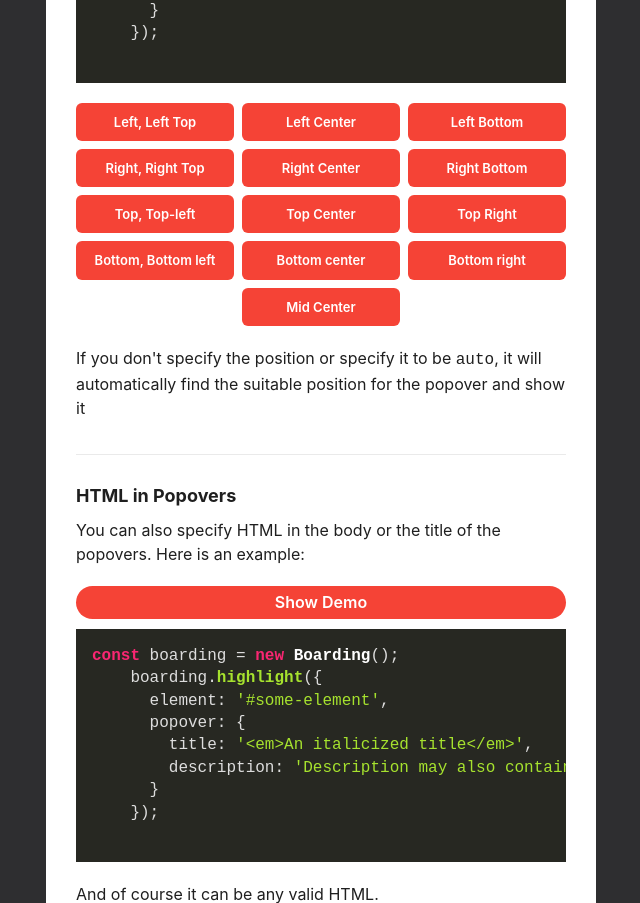
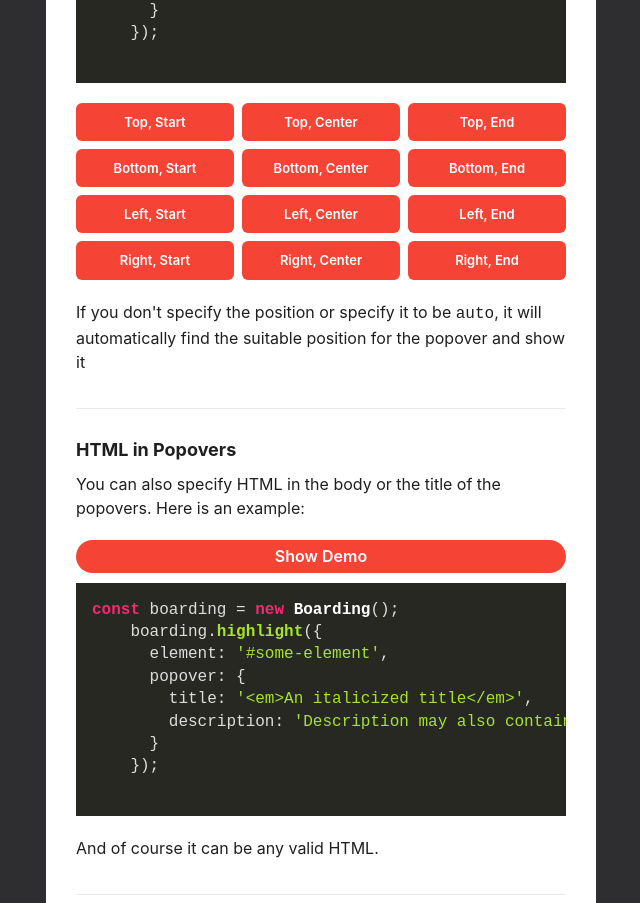
Before and after one commit to josias-r/boarding.js, a website built with Vite: page index.html in a window 1280 px wide. Shown: the part 3218-4121 px from the top of the page, without its empty margins (319-959 px from the left). Built offline with nearby package versions, Linux system fonts and the light colour scheme; files whose address does not match are found by name.

Commit message:
fix: fix demo errors

```diff
--- a/index.html
+++ b/index.html
@@ -272,68 +272,42 @@
         </div>
         <div class="section__example">
           <div class="top-90 position-btns" id="position-btns">
-            <a href="#" id="position-btn-left" data-alignment="left"
-              >Left, Left Top</a
+            <a href="#" data-alignment="start" data-preferredside="top"
+              >Top, Start</a
             >
-            <a
-              href="#"
-              id="position-btn-left-center"
-              data-alignment="left-center"
-              >Left Center</a
+            <a href="#" data-alignment="center" data-preferredside="top"
+              >Top, Center</a
             >
-            <a
-              href="#"
-              id="position-btn-left-bottom"
-              data-alignment="left-bottom"
-              >Left Bottom</a
+            <a href="#" data-alignment="end" data-preferredside="top"
+              >Top, End</a
             >
-
-            <a href="#" id="position-btn-right" data-alignment="right"
-              >Right, Right Top</a
+            <a href="#" data-alignment="start" data-preferredside="bottom"
+              >Bottom, Start</a
             >
-            <a
-              href="#"
-              id="position-btn-right-center"
-              data-alignment="right-center"
-              >Right Center</a
+            <a href="#" data-alignment="center" data-preferredside="bottom"
+              >Bottom, Center</a
             >
-            <a
-              href="#"
-              id="position-btn-right-bottom"
-              data-alignment="right-bottom"
-              >Right Bottom</a
+            <a href="#" data-alignment="end" data-preferredside="bottom"
+              >Bottom, End</a
             >
-
-            <a href="#" id="position-btn-top" data-alignment="top"
-              >Top, Top-left</a
+            <a href="#" data-alignment="start" data-preferredside="left"
+              >Left, Start</a
             >
-            <a href="#" id="position-btn-top-center" data-alignment="top-center"
-              >Top Center</a
+            <a href="#" data-alignment="center" data-preferredside="left"
+              >Left, Center</a
             >
-            <a href="#" id="position-btn-top-right" data-alignment="top-right"
-              >Top Right</a
+            <a href="#" data-alignment="end" data-preferredside="left"
+              >Left, End</a
             >
-
-            <a href="#" id="position-btn-bottom" data-alignment="bottom"
-              >Bottom, Bottom left</a
+            <a href="#" data-alignment="start" data-preferredside="right"
+              >Right, Start</a
             >
-            <a
-              href="#"
-              id="position-btn-bottom-center"
-              data-alignment="bottom-center"
-              >Bottom center</a
+            <a href="#" data-alignment="center" data-preferredside="right"
+              >Right, Center</a
             >
-            <a
-              href="#"
-              id="position-btn-bottom-right"
-              data-alignment="bottom-right"
-              >Bottom right</a
+            <a href="#" data-alignment="end" data-preferredside="right"
+              >Right, End</a
             >
-
-            <a href="#" id="position-btn-mid-center" data-alignment="mid-center"
-              >Mid Center</a
-            >
-            <!-- <a href="#" id="position-btn-auto" data-alignment="auto">Auto</a> -->
           </div>
           <p class="top-20">
             If you don't specify the position or specify it to be
--- a/package.json
+++ b/package.json
@@ -15,6 +15,7 @@
     "preview": "vite preview"
   },
   "devDependencies": {
+    "highlight.js": "^11.6.0",
     "typescript": "^4.6.4",
     "vite": "^3.2.0"
   }
--- a/src/lib/boarding.ts
+++ b/src/lib/boarding.ts
@@ -21,8 +21,9 @@ import {
  * Plugin class that drives the plugin
  */
 class Boarding {
+  public isActivated: boolean;
+
   private options; // type will get inferred with default values being required
-  private isActivated: boolean;
   private steps: HighlightElement[];
   private currentStep: number;
   private currentMovePrevented: boolean;
@@ -446,9 +447,10 @@ class Boarding {
         // popover options
         title: currentStep.popover.title,
         description: currentStep.popover.description,
-        prefferedSide: currentStep.popover.prefferedSide,
-        alignment: currentStep.popover.alignment,
         // hybrid options
+        prefferedSide:
+          currentStep.popover.prefferedSide || this.options.prefferedSide,
+        alignment: currentStep.popover.alignment || this.options.alignment,
         showButtons:
           currentStep.popover.showButtons || this.options.showButtons,
         doneBtnText:
--- a/src/main.ts
+++ b/src/main.ts
@@ -1,6 +1,7 @@
 import "./lib/boarding.css";
 import { BoardingStepDefinition } from "./lib/boarding-types";
 import { Boarding } from "./lib/main";
+import hljs from "highlight.js";
 
 import "./demo/styles/styles.css";
 
@@ -14,6 +15,8 @@ document.addEventListener("DOMContentLoaded", function () {
         description:
           "This is just one use-case, make sure to check out the rest of the docs below.",
         nextBtnText: "Okay, Start!",
+        prefferedSide: "left",
+        alignment: "center",
       },
     },
     {
@@ -37,7 +40,7 @@ document.addEventListener("DOMContentLoaded", function () {
         title: "Let's talk features",
         description:
           "You may leave your mouse and use the <strong>arrow keys</strong> to move next and back or <strong>escape key</strong> anytime to close this",
-        position: "bottom",
+        prefferedSide: "bottom",
       },
     },
     {
@@ -54,7 +57,7 @@ document.addEventListener("DOMContentLoaded", function () {
         title: "Feature Introductions",
         description:
           "With it's powerful API you can use it to make programmatic or user driven feature introductions",
-        position: "bottom",
+        prefferedSide: "bottom",
       },
     },
     {
@@ -63,7 +66,7 @@ document.addEventListener("DOMContentLoaded", function () {
         title: "Focus Shifters",
         description:
           "If some element or part of the page needs user's interaction, you can just call the highlight method. Boarding will take care of driving the user there",
-        position: "bottom",
+        prefferedSide: "bottom",
       },
     },
     {
@@ -72,7 +75,7 @@ document.addEventListener("DOMContentLoaded", function () {
         title: "Highly Customizable",
         description:
           "Boarding has a powerful API allowing you to customize the experience as much as you can.",
-        position: "bottom",
+        prefferedSide: "bottom",
       },
     },
     {
@@ -81,7 +84,7 @@ document.addEventListener("DOMContentLoaded", function () {
         title: "User Friendly",
         description:
           "Your users can control it with the arrow keys on keyboard, or escape to close it",
-        position: "bottom",
+        prefferedSide: "bottom",
       },
     },
     {
@@ -121,7 +124,8 @@ document.addEventListener("DOMContentLoaded", function () {
   const animatedTourBoarding = new Boarding({
     animate: true,
     opacity: 0.8,
-    padding: 5,
+    padding: 10,
+    offset: 20,
     showButtons: true,
   });
 
@@ -153,7 +157,7 @@ document.addEventListener("DOMContentLoaded", function () {
   });
 
   try {
-    document.querySelectorAll("pre code").forEach((element) => {
+    document.querySelectorAll<HTMLElement>("pre code").forEach((element) => {
       hljs.highlightBlock(element);
     });
   } catch (e) {
@@ -198,11 +202,11 @@ document.addEventListener("DOMContentLoaded", function () {
       e.preventDefault();
       singleBoardingWithPopover.highlight({
         element: "#single-element-with-popover",
-        showButtons: false,
         popover: {
+          showButtons: false,
           title: "Did you know?",
           description: "You can add HTML in title or description also!",
-          position: "top",
+          prefferedSide: "top",
         },
       });
     });
@@ -218,11 +222,11 @@ document.addEventListener("DOMContentLoaded", function () {
 
       singleBoardingWithPopoverPosition.highlight({
         element: "#single-element-with-popover-position",
-        showButtons: false,
         popover: {
+          showButtons: false,
           title: "Did you know?",
           description: "You can add HTML in title or description also!",
-          position: "top",
+          prefferedSide: "top",
         },
       });
     });
@@ -239,16 +243,22 @@ document.addEventListener("DOMContentLoaded", function () {
 
     let id = (e.target as HTMLElement).id;
     let alignment = (e.target as HTMLElement).dataset.alignment;
+    let preferredside = (e.target as HTMLElement).dataset.preferredside;
 
     if (!alignment) return;
 
+    console.log(e.target);
+
     positionBtnsBoarding.highlight({
-      element: `#${id}`,
-      showButtons: false,
+      element: id
+        ? `#${id}`
+        : `#position-btns [data-alignment="${alignment}"][data-preferredside="${preferredside}"]`,
       popover: {
+        showButtons: false,
         title: "Did you know?",
         description: "You can add HTML in title or description also!",
-        position: alignment,
+        alignment: alignment as any,
+        prefferedSide: preferredside as any,
       },
     });
   });
@@ -265,11 +275,11 @@ document.addEventListener("DOMContentLoaded", function () {
 
       htmlBoarding.highlight({
         element: "#single-element-with-popover-html",
-        showButtons: false,
         popover: {
+          showButtons: false,
           title: "<em>Tags</em> in title or <u>body</u>",
           description: "Body can also have <strong>html tags</strong>!",
-          position: "top",
+          prefferedSide: "top",
         },
       });
     });
@@ -292,7 +302,7 @@ document.addEventListener("DOMContentLoaded", function () {
         popover: {
           title: "Title for the Popover",
           description: "Description for it",
-          position: "top", // can be `top`, `left`, `right`, `bottom`
+          prefferedSide: "top", // can be `top`, `left`, `right`, `bottom`
         },
       });
     });
@@ -302,7 +312,7 @@ document.addEventListener("DOMContentLoaded", function () {
   /////////////////////////////////////////////
   const singleNoClose = new Boarding({
     allowClose: false,
-    position: "top",
+    prefferedSide: "top",
   });
 
   singleNoClose.defineSteps([
@@ -318,7 +328,7 @@ document.addEventListener("DOMContentLoaded", function () {
       popover: {
         title: "Title on Popover",
         description: "Body of the popover",
-        position: "top",
+        prefferedSide: "top",
       },
     },
   ]);
@@ -341,7 +351,7 @@ document.addEventListener("DOMContentLoaded", function () {
         className: "first-step-popover-class",
         title: "Title on Popover",
         description: "Body of the popover",
-        position: "top",
+        prefferedSide: "top",
       },
     },
     {
@@ -349,7 +359,7 @@ document.addEventListener("DOMContentLoaded", function () {
       popover: {
         title: "Title on Popover",
         description: "Body of the popover",
-        position: "bottom",
+        prefferedSide: "bottom",
       },
     },
     {
@@ -357,7 +367,7 @@ document.addEventListener("DOMContentLoaded", function () {
       popover: {
         title: "Title on Popover",
         description: "Body of the popover",
-        position: "top",
+        prefferedSide: "top",
       },
     },
     {
@@ -365,7 +375,7 @@ document.addEventListener("DOMContentLoaded", function () {
       popover: {
         title: "Title on Popover",
         description: "Body of the popover",
-        position: "top",
+        prefferedSide: "top",
       },
     },
     {
@@ -373,7 +383,7 @@ document.addEventListener("DOMContentLoaded", function () {
       popover: {
         title: "Title on Popover",
         description: "Body of the popover",
-        position: "top",
+        prefferedSide: "top",
       },
     },
   ]);
@@ -388,7 +398,7 @@ document.addEventListener("DOMContentLoaded", function () {
 
   const newURL = location.href.split("?")[0];
   if (newURL !== location.href) {
-    window.location = newURL;
+    (window.location as any) = newURL;
     window.location.href = newURL;
   }
 });
```
Also changed, not shown: src/boarding-tests.ts (added, +32 -0 lines), src/lib/core/popover.ts (+9 -9 lines), 1 other file.
